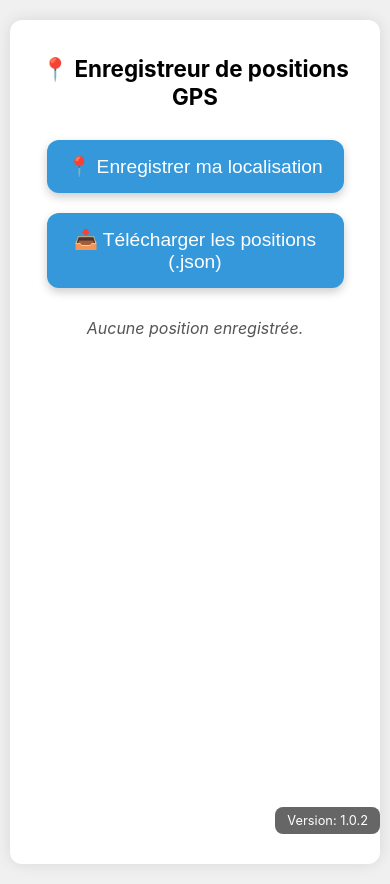
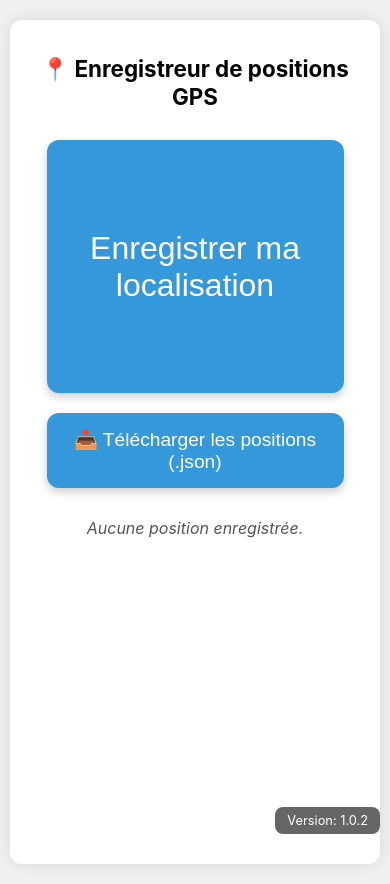
Before and after one commit to Stitchuuuu/quick-pin-gps, a plain HTML site: page index.html in a window 390 px wide. Drawn offline with nearby package versions, Linux system fonts and the light colour scheme.

Commit message:
some fix

```diff
--- a/index.html
+++ b/index.html
@@ -3,7 +3,7 @@
 <head>
 	<meta charset="UTF-8" />
 	<meta name="viewport" content="width=device-width, initial-scale=1" />
-	<title>Enregistreur GPS Vue Inline</title>
+	<title>Quick Pin GPS</title>
 	<link rel="manifest" href="manifest.json" />
 	<meta name="theme-color" content="#3498db" />
 	<style>
@@ -79,10 +79,14 @@
 			font-size: 0.8rem;
 			z-index: 9999;
 		}
-		@media (max-width: 400px) {
+		@media only screen and (max-width: 767px) {
 			button.big-button {
 				font-size: 1.2rem;
 				padding: 15px 20px;
+			}
+			button.big-button.save {
+				height: 30vh;
+				font-size: 2rem;
 			}
 			h1 {
 				font-size: 1.4rem;
@@ -129,8 +133,8 @@
 <body>
 	<div id="app">
 		<h1>📍 Enregistreur de positions GPS</h1>
-		<button @click="saveLocation" class="big-button">
-			📍 Enregistrer ma localisation
+		<button @click="saveLocation" class="big-button save">
+			Enregistrer ma localisation
 		</button>
 		<button @click="downloadPositions" class="big-button">
 			📥 Télécharger les positions (.json)
@@ -143,7 +147,7 @@
 		<div v-else class="positions-list">
 			<strong>Positions enregistrées :</strong>
 			<ul>
-				<li v-for="(pos, i) in positions" :key="i">
+				<li v-for="(pos, i) in positionsSorted" :key="i">
 					#{{ i + 1 }} — Lat: {{ pos.latitude.toFixed(6) }}, Lng: {{ pos.longitude.toFixed(6) }}<br />
 					{{ new Date(pos.timestamp).toLocaleString() }}<br />
 					<a :href="appleMapsUrl(pos)" target="_blank" rel="noopener">🗺️ Ouvrir dans Apple Plans</a>
@@ -159,17 +163,21 @@
 	<!-- Vue 3 CDN -->
 	<script src="https://unpkg.com/vue@3/dist/vue.global.prod.js"></script>
 	<script>
-		const { createApp, ref, onMounted } = Vue
+		const { createApp, ref, onMounted, computed, reactive, watch } = Vue
 
 		createApp({
 			setup() {
 				const STORAGE_KEY = 'positionsGPS'
 				const positions = ref([])
 				const version = ref('')
+				const positionsSorted = computed(() => {
+					return positions.value.sort((p1, p2) => p2.timestamp - p1.timestamp)
+				})
 
 				function loadPositions() {
 					const raw = localStorage.getItem(STORAGE_KEY)
-					positions.value = raw ? JSON.parse(raw) : []
+					positions.value.splice(0)
+					positions.value.push(...(raw ? JSON.parse(raw) : []))
 				}
 
 				function savePositions() {
@@ -241,6 +249,7 @@
 					saveLocation,
 					downloadPositions,
 					appleMapsUrl,
+					positionsSorted,
 				}
 			},
 		}).mount('#app')
```
Also changed, not shown: manifest.json.
